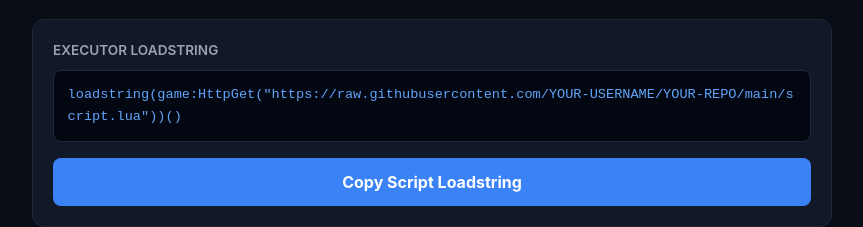
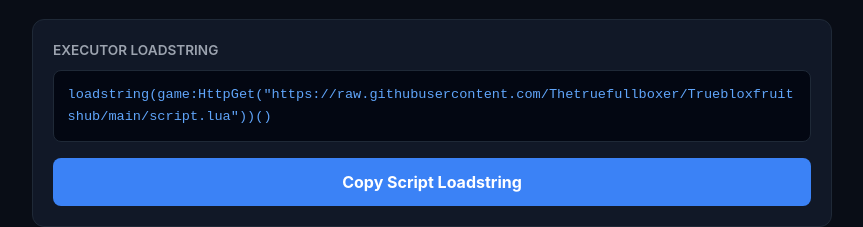
Before and after one commit to Thetruefullboxer/Truebloxfruitshub, a plain HTML site: page Index.html in a window 1280 px wide. Shown: the part 213-440 px from the top of the page, without its empty margins (208-1071 px from the left). Drawn offline with Linux system fonts and the light colour scheme.

Commit message:
Update Index.html

```diff
--- a/Index.html
+++ b/Index.html
@@ -154,7 +154,7 @@
 
     <div class="script-box-container">
         <div class="script-title">Executor Loadstring</div>
-        <div class="code-display" id="scriptText">loadstring(game:HttpGet("https://raw.githubusercontent.com/YOUR-USERNAME/YOUR-REPO/main/script.lua"))()</div>
+        <div class="code-display" id="scriptText"<div class="code-display" id="scriptText">loadstring(game:HttpGet("https://raw.githubusercontent.com/Thetruefullboxer/Truebloxfruitshub/main/script.lua"))()</div>
         <button class="btn-copy" onclick="copyLoadstring()">Copy Script Loadstring</button>
     </div>
 
```
